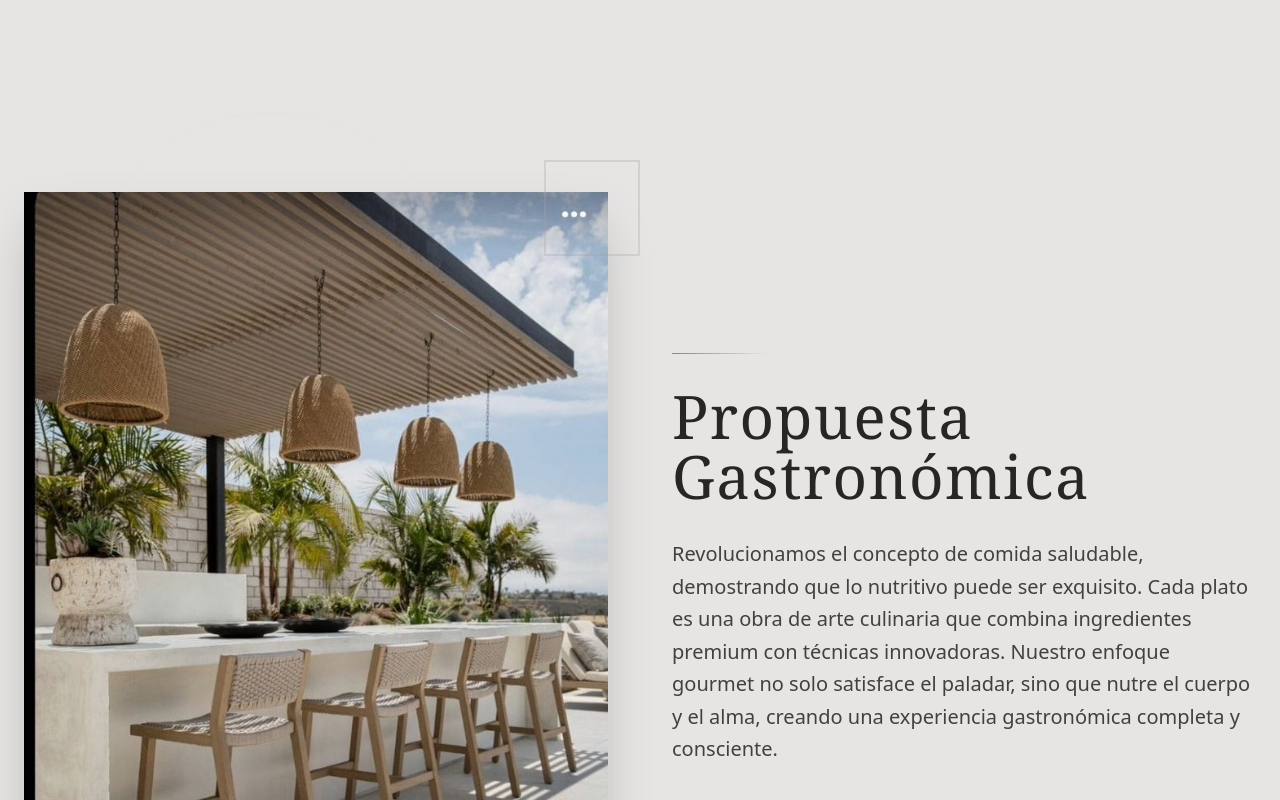
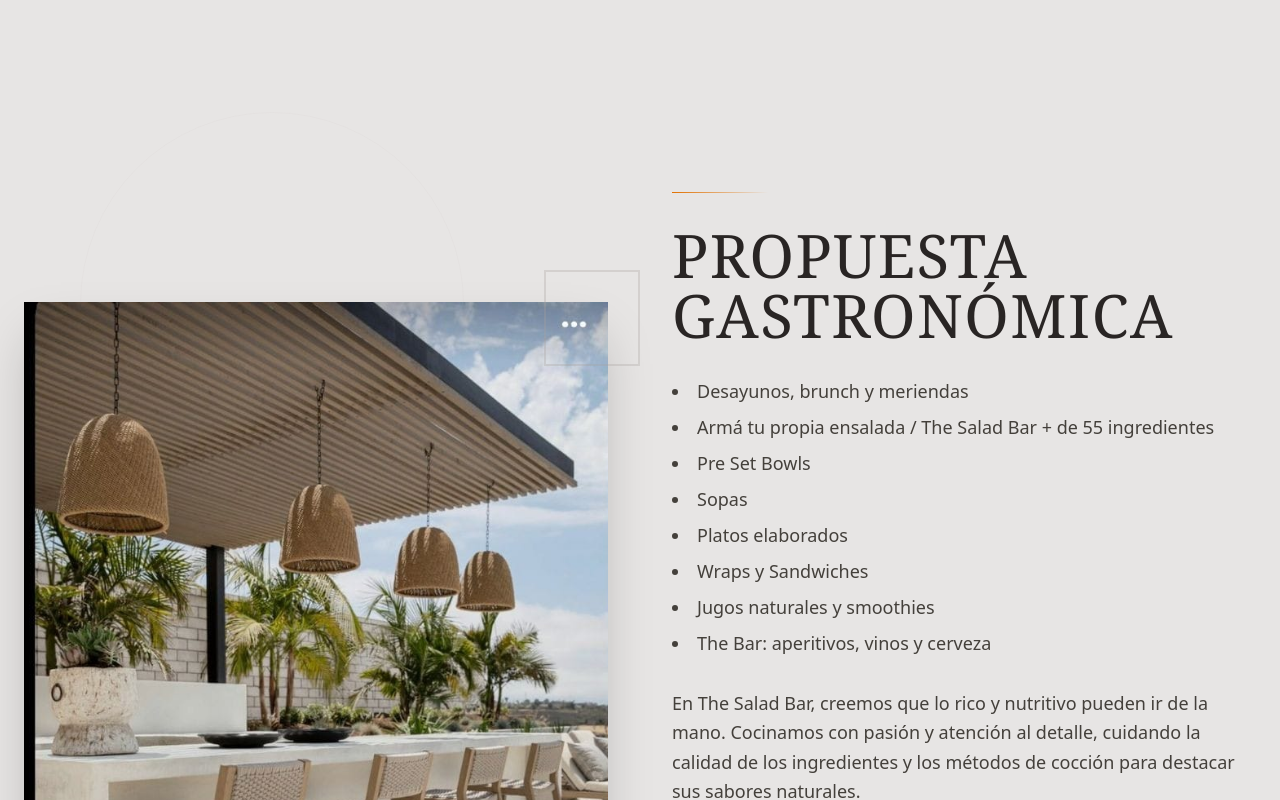
Before and after one commit to IgnacioGaute/the-salad-bar, a Next.js app: page / in a window 1280 px wide. Both pictures are taken after a click on the button "Propuesta Gastronómica". Shown: the part 1791-2591 px from the top of the page. Built offline with nearby package versions, Linux system fonts and the light colour scheme; a web font is replaced by a local one.

Commit message:
feat: texts

```diff
--- a/app/page.tsx
+++ b/app/page.tsx
@@ -238,23 +238,49 @@ export default function HomePage() {
               {/* Texto a la derecha */}
               <div className="animate-in slide-in-from-right-12 duration-1000 delay-400">
   <div className="space-y-8">
+    {/* Línea decorativa superior */}
     <div className="w-24 h-px bg-gradient-to-r from-amber-600 to-transparent"></div>
 
+    {/* Título principal */}
     <h3 className="text-5xl md:text-6xl font-serif font-light text-stone-800 leading-none tracking-wide">
-                  Propuesta Gastronómica
+      PROPUESTA GASTRONÓMICA
     </h3>
 
-                  <div className="space-y-6 text-stone-700">
-                    <p className="text-xl leading-relaxed font-light font-sans">
-                    Revolucionamos el concepto de comida saludable, demostrando que lo nutritivo puede ser exquisito. Cada plato es una obra de arte culinaria que combina ingredientes premium con técnicas innovadoras. Nuestro enfoque gourmet no solo satisface el paladar, sino que nutre el cuerpo y el alma, creando una experiencia gastronómica completa y consciente.
+    {/* Lista de productos */}
+    <ul className="list-disc list-inside space-y-2 text-stone-700 text-lg font-sans">
+      <li>Desayunos, brunch y meriendas</li>
+      <li>Armá tu propia ensalada / The Salad Bar + de 55 ingredientes</li>
+      <li>Pre Set Bowls</li>
+      <li>Sopas</li>
+      <li>Platos elaborados</li>
+      <li>Wraps y Sandwiches</li>
+      <li>Jugos naturales y smoothies</li>
+      <li>The Bar: aperitivos, vinos y cerveza</li>
+    </ul>
+
+    {/* Descripción */}
+    <div className="space-y-4 text-stone-700 text-lg leading-relaxed font-sans">
+      <p>
+        En The Salad Bar, creemos que lo rico y nutritivo pueden ir de la mano. Cocinamos con pasión y atención al detalle, cuidando la calidad de los ingredientes y los métodos de cocción para destacar sus sabores naturales.
+      </p>
+      <p>
+        Completa nuestra propuesta: desayunos, brunch, meriendas y el bar, siguiendo la misma línea. Veganos, vegetarianos y celíacos también encontrarán opciones, sin ser restrictivo.
+      </p>
+      <p>
+        Siendo razonables con los precios, generosos con las porciones y exigentes con la calidad, logramos un producto que hace que la gente nos recomiende y quiera volver. Nuestro público se fideliza, y siguiendo las principales tendencias —y marcándolas nosotros mismos— mantenemos nuestra carta en constante renovación.
+      </p>
+      <p>
+        Acompañamos cada cambio de estación asegurando productos frescos y ofreciendo nuevos sabores de forma periódica.
       </p>
     </div>
 
+    {/* Línea decorativa inferior */}
     <div className="pt-8">
       <div className="w-16 h-px bg-gradient-to-r from-amber-600 to-transparent"></div>
     </div>
   </div>
 </div>
+
             </div>
 
             {/* Botón para volver a filosofía */}
```
Lines whose indentation alone changed are shown as unchanged.
